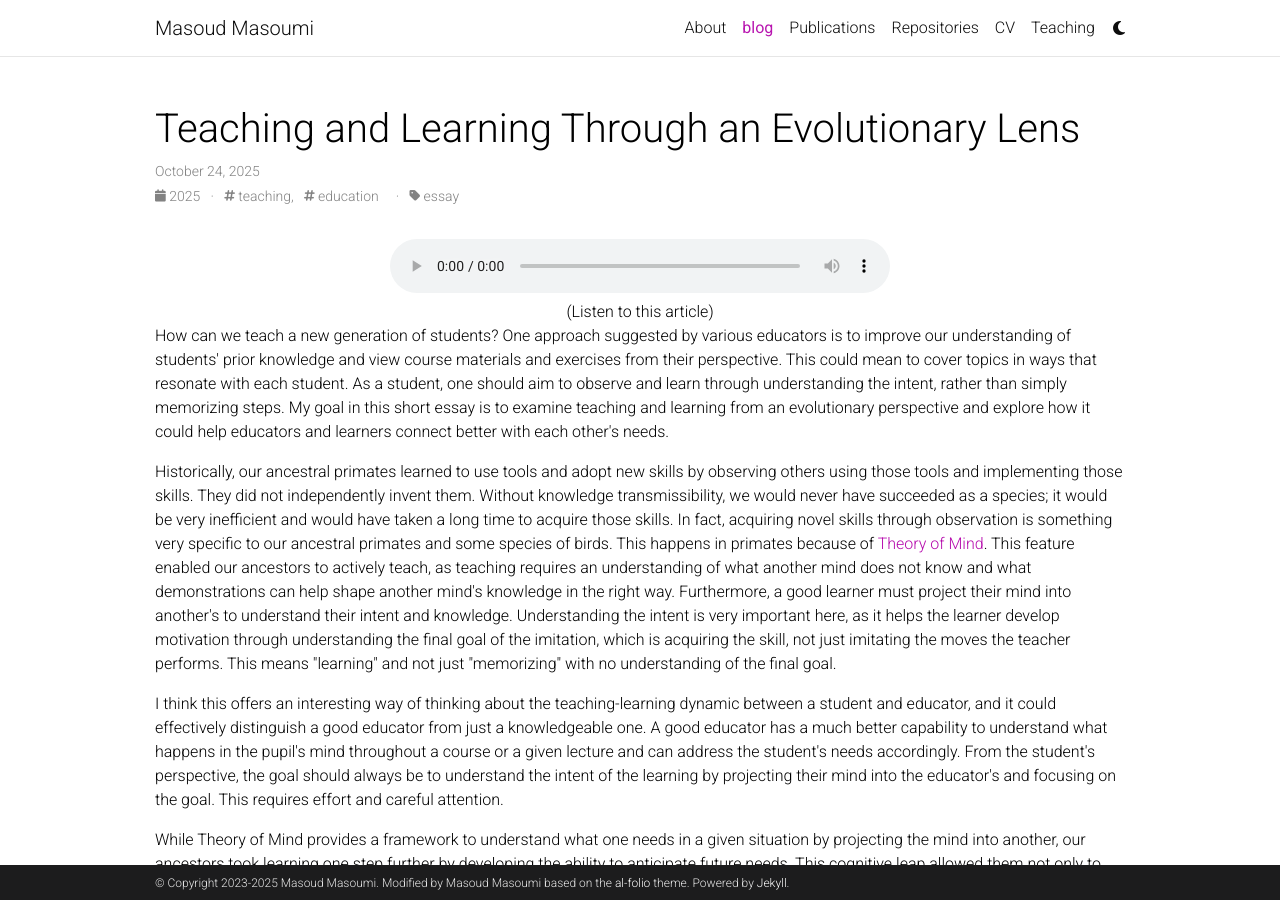
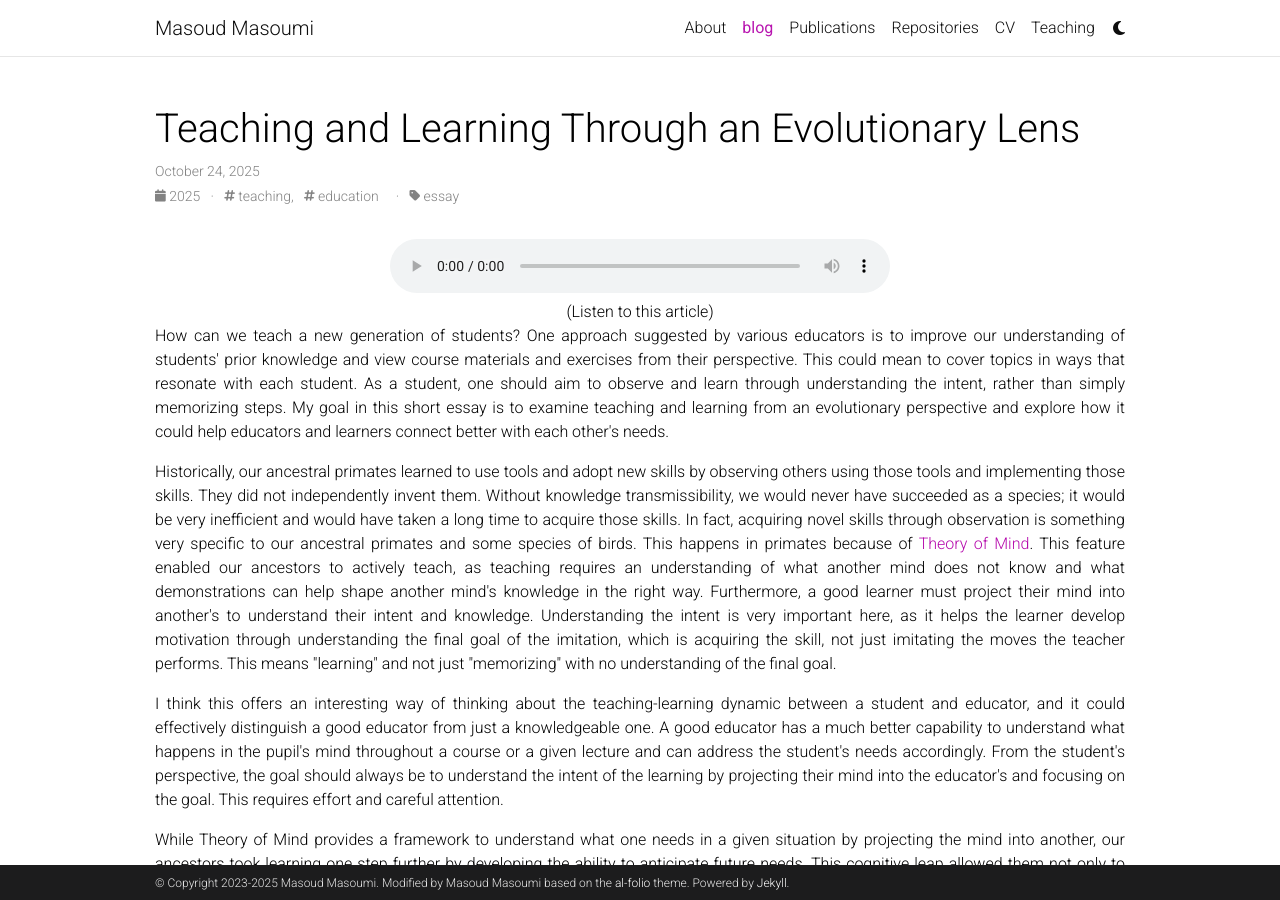
Before and after one commit to MasoudMiM/masoudmim.github.io, a Jekyll site: the page built from _posts/2025-10-26-evolutionary-learning.md, in a window 1280 px wide and 900 px high. Built offline with Jekyll 4.4.1, drawn with Linux system fonts in a browser that asks for light colours; comment, search, counter and statistics services are not loaded; a style sheet for code colours, icons or effects is not loaded.

Commit message:
updated post

```diff
--- a/_posts/2025-10-26-evolutionary-learning.md
+++ b/_posts/2025-10-26-evolutionary-learning.md
@@ -15,7 +15,7 @@ categories: essay
     <figcaption>(Listen to this article)</figcaption>
 </figure>
 
-
+<div style="text-align: justify;">
 
 <p>How can we teach a new generation of students? One approach suggested by various educators is to improve our understanding of students' prior knowledge and view course materials and exercises from their perspective. This could mean to cover topics in ways that resonate with each student. As a student, one should aim to observe and learn through understanding the intent, rather than simply memorizing steps. My goal in this short essay is to examine teaching and learning from an evolutionary perspective and explore how it could help educators and learners connect better with each other's needs.</p>
 
@@ -27,9 +27,14 @@ categories: essay
 
 <p>While Theory of Mind provides a framework to understand what one needs in a given situation by projecting the mind into another, our ancestors took learning one step further by developing the ability to anticipate future needs. This cognitive leap allowed them not only to understand others' current mental states but also to imagine future states of mind and make decisions based on those anticipated needs. Think about how you might do your groceries for a week and have to predict what you would want and make plans accordingly. Evolutionarily speaking, one possible reason that our primate brains developed such a feature was to help our primate ancestors become more adaptable to a fruit-based diet and its limited-window availability, so they could plan accordingly for their nutrition. This specific feature can be seen as imagining a future state of mind. We take an action now to satisfy a want in the future, even though we don't want it now. While this specifically concerns how we anticipate our own future needs, it can, for the purpose of teacher-learner context, be thought of as a tool to anticipate someone else's future needs.</p>
 
+<div style="text-align: center; margin-top: 20px; margin-bottom: 20px;">
+    <img src="/assets/img/evol-education_diagram.svg" alt="two-way street between the educator and the learner" width="400" height="250">
+</div>
+
 <p>This capacity for anticipating future needs has direct applications to teaching and learning. An effective teacher can anticipate their students' future needs and prepare the course materials, notes, learning aids, or other needed tools to address those needs. This can come as the teacher becomes more experienced or through meticulous observation of students under their advisement. Similarly, a good learner should be able to anticipate their future needs based on what they are currently learning and seek the relevant materials and related questions from the educator.</p>
 
 <p>In an ideal learning environment, there is a two-way street where an educator can project their mind into a student's mind to understand their knowledge and guide them as needed, while the learner, through projecting their mind into the educator's, learns to infer the intent and not get caught up in sometimes unrelated information. No teacher will be perfect, so there will always be some noise that needs to be filtered to focus only on the signal. The signal here being the intent. Furthermore, the same two-way street must exist between the learner and teacher when it comes to anticipating future needs. While an educator can use that evolutionary skill to predict a learner's future needs, a learner can use it to take necessary actions to gain as much as possible from the learning environment by putting in the effort to anticipate what they might need in the future, either based on how they will be examined in the course or through understanding of their future career (in the case of a college student) and what could help them achieve it.</p>
 
+</div>
 
 > **Note:** The general idea of this short essay was formed while I was reading the book ["A Brief History of Intelligence: Evolution, AI, and the Five Breakthroughs That Made Our Brains"](https://www.abriefhistoryofintelligence.com/book).
```
